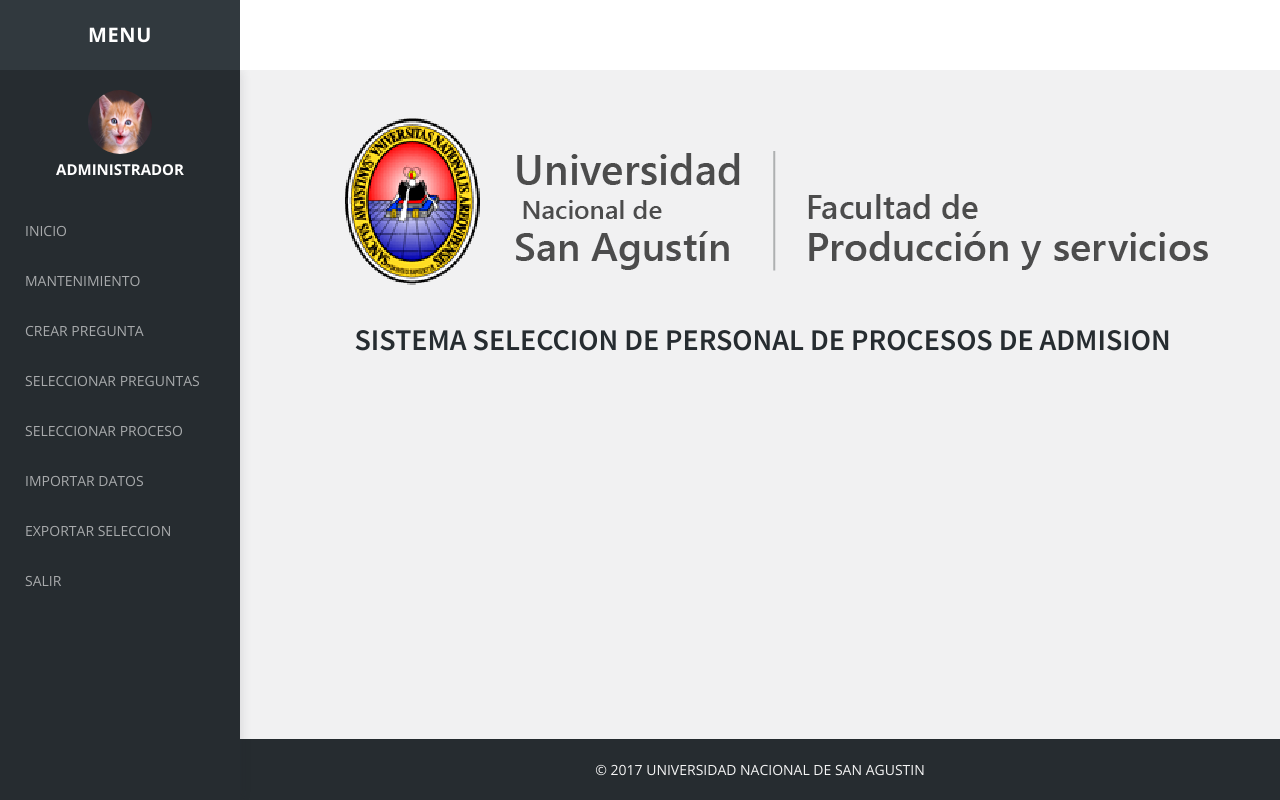
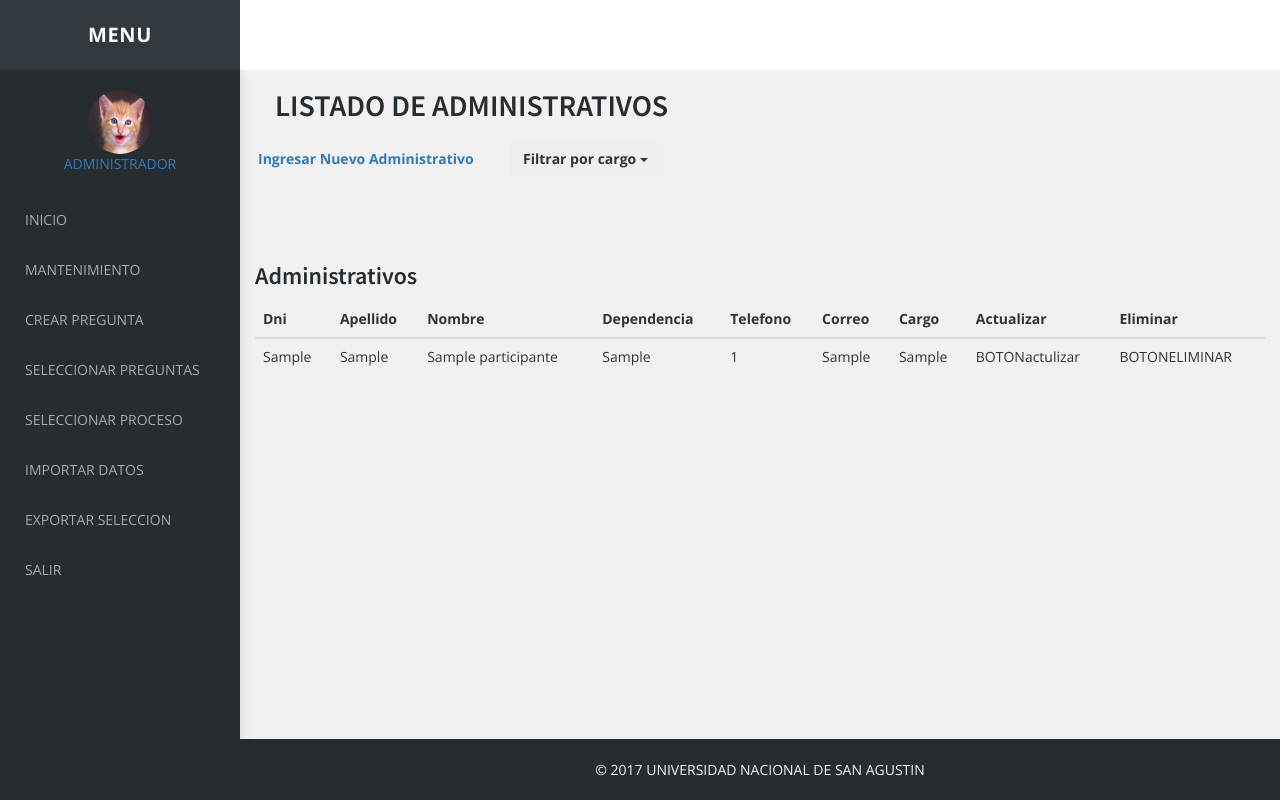
Before and after one commit to skdi/internet, a PHP site: page /sistema_web_cascara/mantenimiento/administrativos/index.php?cargo=todos in a window 1280 px wide. Run offline with PHP 8.4, Linux system fonts and the light colour scheme; tables that the repository leaves empty hold one stand-in row (values such as "Sample post"); some libraries are stand-ins or nearby versions.

Commit message:
Add files via upload

```diff
--- /dev/null
+++ b/sistema_web_cascara/mantenimiento/administrativos/css/style.css
@@ -0,0 +1,217 @@
+
+/*  Google Fonts */
+@import url('https://fonts.googleapis.com/css?family=Open+Sans:400,600,700|Source+Sans+Pro:400,600,700');
+
+/* ==============
+  General
+===================*/
+body {
+  background: #f1f1f2;
+  font-family: 'Open Sans', sans-serif;
+  margin: 0;
+}
+html {
+  overflow-x: hidden;
+  position: relative;
+  min-height: 100%;
+  background: #f1f1f2;
+}
+h1,
+h2,
+h3,
+h4,
+h5,
+h6 {
+  color: #262c30;
+  margin: 10px 0;
+  font-weight: 600;
+  font-family: 'Source Sans Pro', sans-serif;
+}
+h1 {
+  line-height: 43px;
+}
+h2 {
+  line-height: 35px;
+}
+h3 {
+  line-height: 30px;
+}
+h3 small {
+  color: #444444;
+}
+h4 {
+  line-height: 22px;
+}
+* {
+  outline: none !important;
+}
+a:hover {
+  outline: 0;
+  text-decoration: none;
+}
+a:active {
+  outline: 0;
+  text-decoration: none;
+}
+a:focus {
+  outline: 0;
+  text-decoration: none;
+}
+.container {
+  width: auto;
+}
+.container-alt {
+  margin-left: auto;
+  margin-right: auto;
+  padding-left: 15px;
+  padding-right: 15px;
+}
+.footer {
+  background-color: #262c30;;
+  border-top: 1px solid rgba(0, 0, 0, 0.05);
+  bottom: 0;
+  color: whitesmoke;
+  text-align: center;
+  padding: 20px 30px;
+  position: absolute;
+  right: 0;
+  left: 240px;
+}
+#envoltura   {
+  height: 100%;
+
+  width: 100%;
+}
+
+/*
+ Menu
+*/
+.barra-top {
+  background: #ffffff;
+  left: 0;
+  position: fixed;
+  right: 0;
+  top: 0;
+  z-index: 999;
+
+}
+.barra-top .barra-top-izquierda {
+  background-color: #31393e;
+  float: left;
+  height: 70px;
+  position: relative;
+  width: 240px;
+  z-index: 1;
+  text-align: center;
+
+}
+.logo{
+  color: #ffffff !important;
+  font-size: 20px;
+  font-weight: 700;
+  letter-spacing: .03em;
+  line-height: 70px;
+}
+.logo span,
+.menu-lateral {
+  bottom: 0;
+  top: 0;
+  width: 240px;
+}
+.menu-lateral.izq {
+  background: #262c30;
+  box-shadow: 1px 0 10px rgba(38, 44, 48, 0.12);
+  position: absolute;
+  top: 70px;
+  z-index: 99;
+}
+/* CONTENIDO DE LA PAGIA*/
+.pagina-contenido {
+  margin-left: 240px;
+  overflow: hidden;
+}
+.pagina-contenido > .contenido {
+  margin-bottom: 60px;
+  margin-top: 70px;
+  padding: 20px 5px 15px 5px;
+}
+.pagina-contenido > .contenido .page-content-wrapper
+{
+    overflow: visible;
+}
+
+
+.menu-dentro {
+  height: 100%;
+}
+#menu-barra,
+#menu-barra ul,
+#menu-barra li,
+#menu-barra a {
+  border: 0;
+  font-weight: normal;
+  line-height: 1;
+  list-style: none;
+  margin: 0;
+  padding: 0;
+  position: relative;
+  text-decoration: none;
+}
+
+#menu-barra {
+  background-color: #262c30;
+  padding-bottom: 50px;
+  width: 100%;
+}
+#menu-barra a {
+  line-height: 1.3;
+}
+
+#menu-barra > ul > li > a {
+  color: rgba(255, 255, 255, 0.6);
+  display: block;
+  padding: 15px 25px;
+  background-color: #262c30;
+  height: 50px !important;
+  line-height: 1.5;
+}
+#menu-barra > ul > li > a:hover {
+  background-color: #1b1f22;
+  text-decoration: none;
+  color: #ffffff;
+}
+
+
+#menu-barra > ul > li > a.active {
+  color: #ffffff;
+  background-color: #1b1f22;
+}
+
+.detalles-usuario {
+  min-height: 80px;
+  padding: 20px;
+  position: relative;
+}
+.detalles-usuario img {
+  position: relative;
+  z-index: 9999;
+  height: 64px;
+  width: 64px;
+}
+.detalles-usuario .info-usuario {
+  text-align: center;
+}
+
+
+.cabecera-titulo {
+  margin: -20px -5px 0px -5px;
+  padding: 10px 15px 10px 20px;
+}
+
+.cabecera-titulo .titulo-pagina {
+  margin-bottom: 12px;
+  font-size: 30px;
+  margin-left: 15px;
+
+
+}
--- a/sistema_web_cascara/mantenimiento/administrativos/index.php
+++ b/sistema_web_cascara/mantenimiento/administrativos/index.php
@@ -1,4 +1,12 @@
+<?php
+session_start();
 
+require_once("..\..\clases/conexion/conexion.php");
+    $conx=new Conectar();
+    $con=$conx->conexion;
+
+
+?>
 <!DOCTYPE html>
 <html>
     <head>
@@ -7,10 +15,10 @@
         <meta name="viewport" content="width=device-width, initial-scale=1.0, user-scalable=0, minimal-ui">
         <title>SISTEMA DE PROCESOS DE ADMISION</title>
         <link rel="stylesheet" href="https://maxcdn.bootstrapcdn.com/bootstrap/3.3.7/css/bootstrap.min.css">
-        <link href="css/icons.css" rel="stylesheet" type="text/css">
-        <link href="../css/style.css" rel="stylesheet" type="text/css">
         <script src="https://ajax.googleapis.com/ajax/libs/jquery/3.2.1/jquery.min.js"></script>
         <script src="https://maxcdn.bootstrapcdn.com/bootstrap/3.3.7/js/bootstrap.min.js"></script>
+        <link href="css/icons.css" rel="stylesheet" type="text/css">
+        <link href="css/style.css" rel="stylesheet" type="text/css">
 
     </head>
 
@@ -103,30 +111,121 @@
 
                     <div class="">
                         <div class="cabecera-titulo">
-                          <center><img src="img/logo_unsayfacultad.png">  </center>
-                            <h2 class="titulo-pagina">SISTEMA SELECCION DE PERSONAL DE PROCESOS DE ADMISION</h2>
+                            <h3 class="titulo-pagina">LISTADO DE ADMINISTRATIVOS</h3>
                         </div>
                     </div>
 
                     <div class="page-content-wrapper ">
 
-                        <div class="container">
+                        <section>
+                        <div class="row" id="m_tabla" >
+                            <div class="col-sm-3 col-md-3">
+                                    <a href="../crear_alumno.php" class="btn">
+                            	       <strong><i class="icon-user"></i> Ingresar Nuevo Administrativo</strong>
+                                    </a>
+                                </div>
+                            <div class="col-sm-3 col-md-3">
+                             <div class="btn-group">
 
-                        </div><!-- contenedor -->
+                                <button class="btn" data-toggle="dropdown" id="boton">
+                            	   <strong>Filtrar por cargo</strong> <span class="caret"></span>
+                                </button>
+                                    <ul class="dropdown-menu" id="filtro">
+                                    <?php
+									       $query=mysqli_query($con,"SELECT * FROM tipo_participante WHERE tipo='admin' ");
+									       while($d=mysqli_fetch_array($query)){
+                                                    echo '<li><a href="index.php?cargo='.$d['cargo'].'">'.$d['cargo'].'</a></li>';
+								           	}
+							         ?>
+                                    <li class="divider"></li>
+                                    <li><a href="index.php?cargo=todos">Todos</a></li>
+                                </ul>
+                        </div>
+                                </div>
+                        <div class="col-sm-2 col-md-2">
+
+                                </div>
+
+                        <div class="col-sm-4 col-md-4">
+                            <form name="form1" method="post" action="">
+                              <div class="input-group">
+
+                             </div>
+                            </form>
+                        </div>
 
 
-                    </div> <!-- pagina contenido envoltura -->
 
-                </div> <!-- contenido -->
+                            </div>
+                        </section>
+                    </div>
+
+
+
+                    </div><!-- contenedor -->
+                    <div class="container">
+                         <h3>Administrativos</h3>
+                    <table class="table">
+                    <thead>
+                    <tr>
+                        <th>Dni</th>
+                        <th>Apellido</th>
+                        <th>Nombre</th>
+                        <th>Dependencia</th>
+                        <th>Telefono</th>
+                        <th>Correo</th>
+                        <th>Cargo</th>
+
+                        <th>Actualizar</th>
+                        <th>Eliminar</th>
+                    </tr>
+                    </thead>
+                    <tbody>
+                    <?php
+                       if(empty($_GET['cargo'])){
+					   if(empty($_POST['bus']))
+                       {
+						  $sql="SELECT * FROM participante ORDER BY apellido";
+					       }else{
+						      $bus=$_POST['bus'];
+						      $sql="SELECT * FROM participante WHERE nombre LIKE '$bus%' or apellidos LIKE '$bus%' or dni='$bus' ORDER BY apellidos";
+					       }
+				        }
+                        else
+                        {
+					       $bus=$_GET['cargo'];
+					       if($bus<>"todos"){
+						          $sql="SELECT * FROM participante WHERE cargo='$bus' ORDER BY apellidos";
+					           }
+                        else{
+						          $sql="SELECT * FROM participante ORDER BY apellidos";
+					           }
+
+                        }
+                        $query=mysqli_query($con,$sql);
+                        while($d=mysqli_fetch_array($query))
+                        {
+                             echo '<tr><td>'.$d['dni'].'</td><td>'.$d['apellidos'].'</td><td>'.$d['nombre'].'</td><td>'.$d['dependencia'].'</td><td>'.$d['telefono'].'</td><td>'.$d['correo'].'</td><td>'.$d['cargo'].'</td><td>BOTONactulizar</td><td>BOTONELIMINAR</td>';
+                        }
+                        ?>
+
+
+                </tbody>
+                </table>
+                </div>
+                <br><br><br>
+                    </div> <!-- pagina contenido -->
+            </div>
+
 
                 <footer class="footer">
                      © 2017 UNIVERSIDAD NACIONAL DE SAN AGUSTIN
                 </footer>
 
-            </div>
+
             <!-- Fin del contenido de la pagina-->
 
-        </div>
+
         <!-- Fin de la envoltura-->
     </body>
 </html>
--- a/sistema_web_cascara/mantenimiento/index.php
+++ b/sistema_web_cascara/mantenimiento/index.php
@@ -100,7 +100,7 @@
             <div class="pagina-contenido">
                 <!-- Contenido -->
                 <div class="contenido">
-                    <center><h1>MANTENIMIENTO</h1></center>
+                    <h1 class="titulo-pagina">MANTENIMIENTO</h1>
                     <br><br><br><br>
                     <div class="row" id="m_tabla">
                             <div class="col-sm-3 col-md-3">
```
